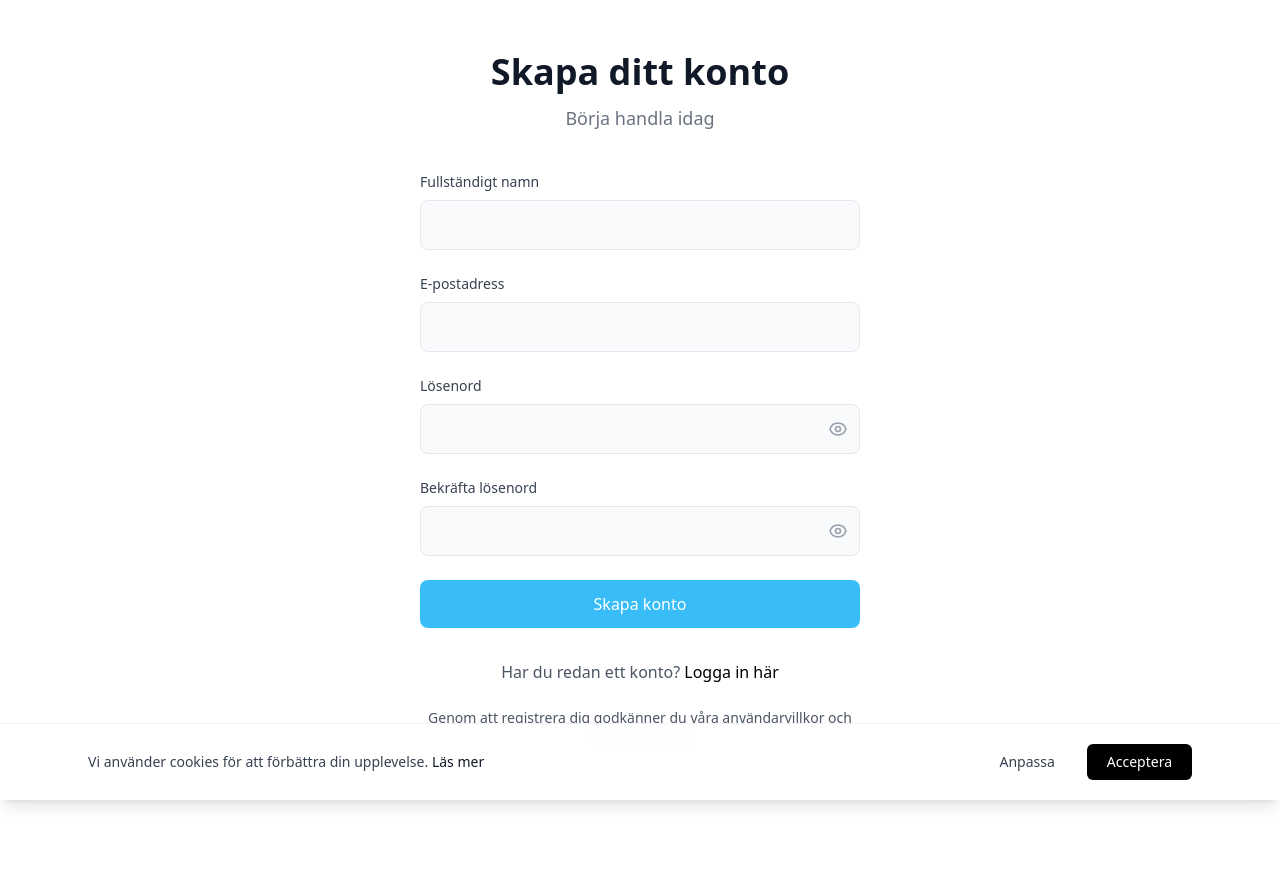
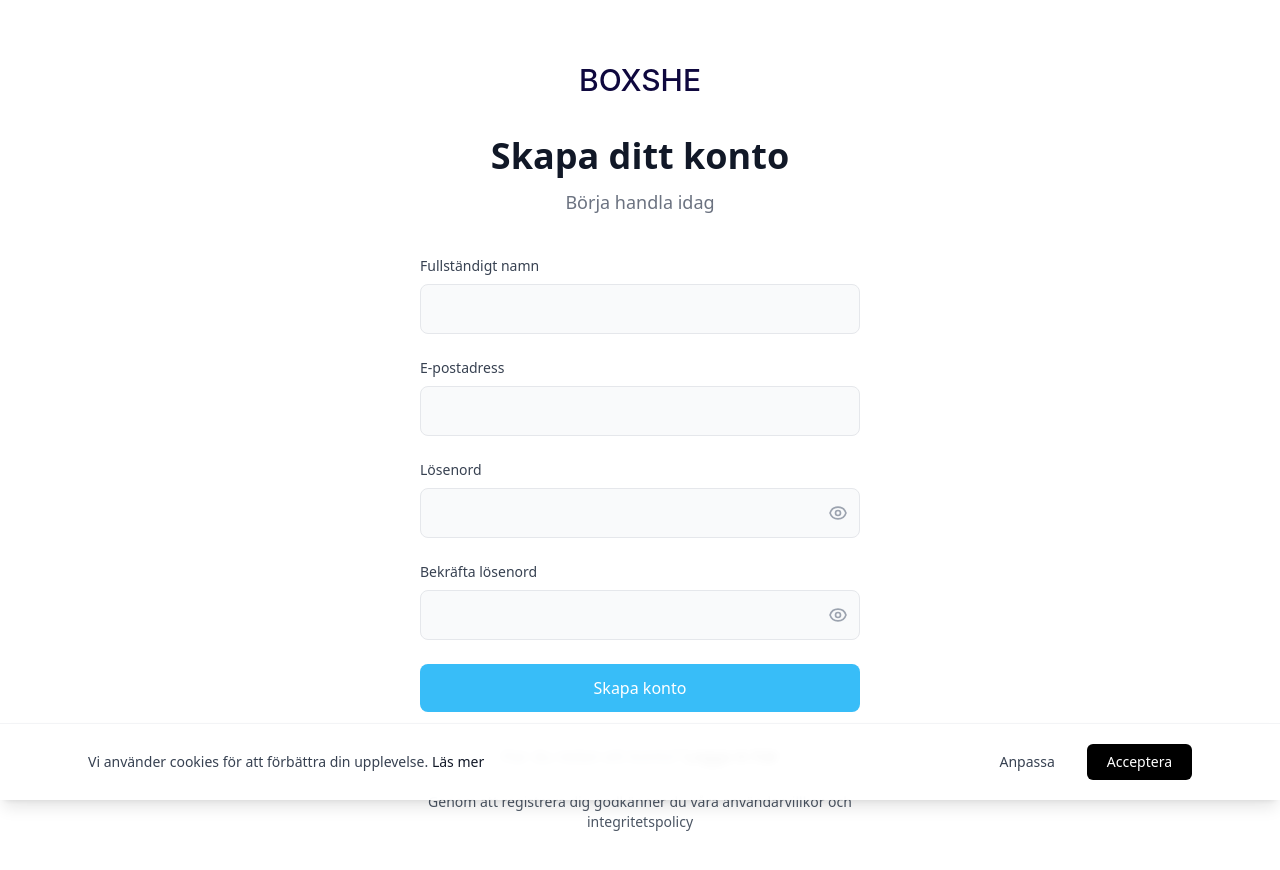
Before and after one commit to whitequeplaposi-creator/Hello, a Next.js app: page /registrera in a window 1280 px wide. Shown: the top 870 px of the page. Before the commit the page ends 800 px from the top, so only its background shows below. Built offline with nearby package versions, Linux system fonts and the light colour scheme; no server answers; a web font is replaced by a local one.

Commit message:
feat: add logo to login and register pages

```diff
--- a/app/login/page.tsx
+++ b/app/login/page.tsx
@@ -5,6 +5,7 @@ import { useRouter } from 'next/navigation'
 import Link from 'next/link'
 import { useAuth } from '@/lib/AuthContext'
 import { useLanguage } from '@/lib/LanguageContext'
+import BrandmarkLogo from '@/components/BrandmarkLogo'
 
 export default function LoginPage() {
   const [email, setEmail] = useState('')
@@ -41,6 +42,9 @@ export default function LoginPage() {
       <main className="flex-1 flex items-center justify-center px-4 py-12">
         <div className="w-full max-w-[440px]">
           <div className="mb-10 text-center">
+            <div className="flex justify-center mb-6">
+              <BrandmarkLogo size="lg" showText={true} variant="default" />
+            </div>
             <h1 className="text-4xl font-bold text-gray-900 mb-3">{t('welcomeBack')}</h1>
             <p className="text-gray-500 text-lg">{t('loginSubtitle')}</p>
           </div>
--- a/app/registrera/page.tsx
+++ b/app/registrera/page.tsx
@@ -5,6 +5,7 @@ import { useRouter } from 'next/navigation'
 import Link from 'next/link'
 import { useAuth } from '@/lib/AuthContext'
 import { useLanguage } from '@/lib/LanguageContext'
+import BrandmarkLogo from '@/components/BrandmarkLogo'
 
 export default function RegisterPage() {
   const [name, setName] = useState('')
@@ -63,6 +64,9 @@ export default function RegisterPage() {
       <main className="flex-1 flex items-center justify-center px-4 py-12">
         <div className="w-full max-w-[440px]">
           <div className="mb-10 text-center">
+            <div className="flex justify-center mb-6">
+              <BrandmarkLogo size="lg" showText={true} variant="default" />
+            </div>
             <h1 className="text-4xl font-bold text-gray-900 mb-3">{t('createAccount')}</h1>
             <p className="text-gray-500 text-lg">{t('createAccountSubtitle')}</p>
           </div>
```
